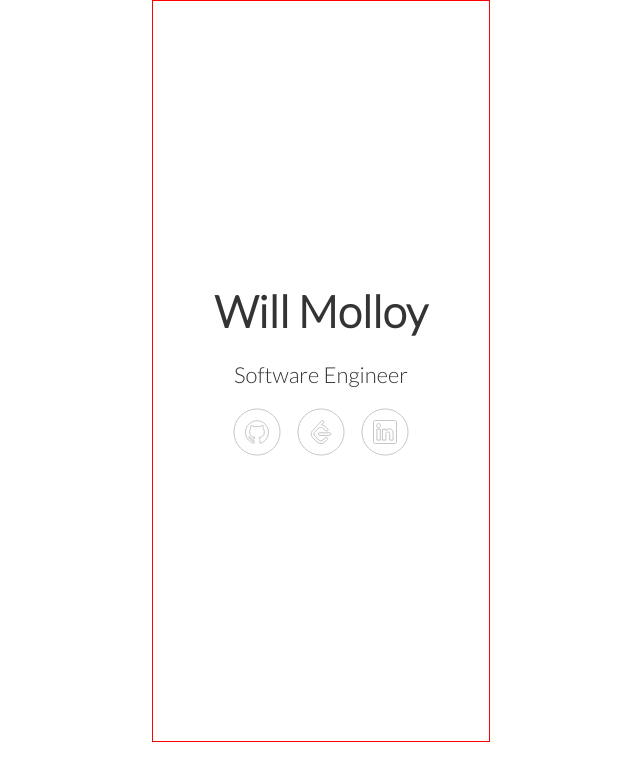
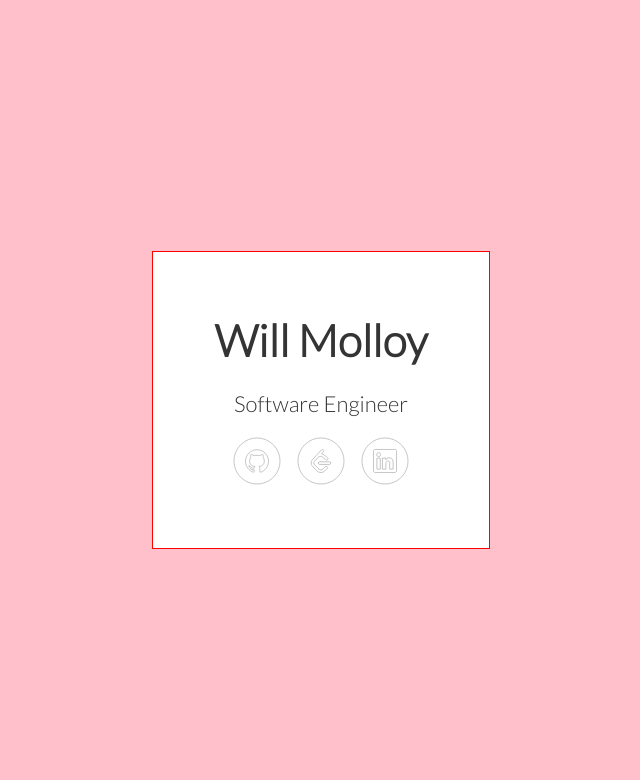
Before and after one commit to wilmol/wilmol, a React (Create React App) app: page / in a window 1280 px wide. Shown: the top 780 px of the page, without its empty margins (319-959 px from the left). Built offline with nearby package versions, Linux system fonts and the light colour scheme.

Commit message:
Align centre vertical

```diff
--- a/src/App.scss
+++ b/src/App.scss
@@ -3,6 +3,10 @@
 .background {
   display: flex;
   justify-content: center;
+  align-items: center;
+  height: 100vh;
+  width: 100%;
+  background-color: pink;
 }
 
 .main {
@@ -16,7 +20,7 @@
   border: 1px solid red;
   background-color: white;
   font-size: calc(14px + 1vmin);
-  min-height: 80vh;
+  height: max-content;
   width: max-content;
 }
 
```
